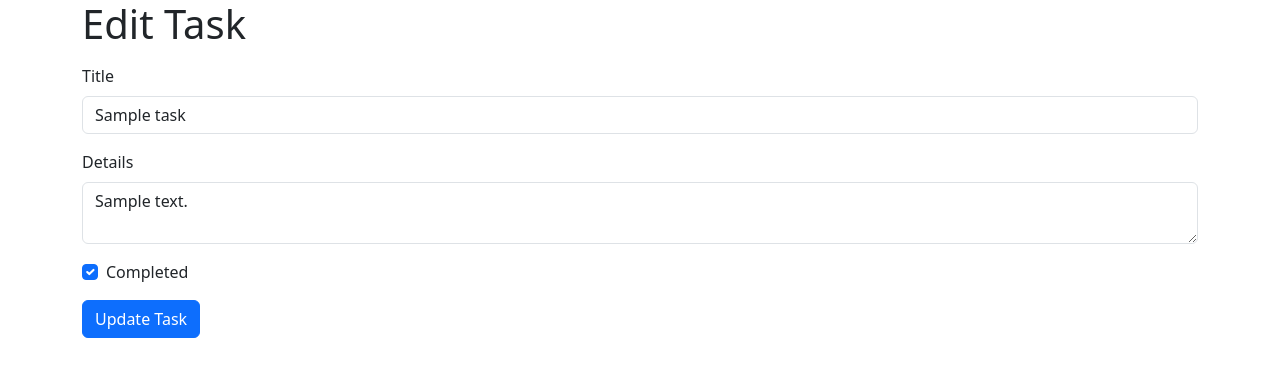
After one commit to Luan-prog-alt/rails-task-manager, a Rails app: page /tasks/1/edit in a window 1280 px wide. The commit adds this page. Shown: the top 377 px of the page. Run offline with Rails 7, Linux system fonts and the light colour scheme; tables that the repository leaves empty hold one stand-in row (values such as "Sample post"); some libraries are stand-ins or nearby versions.

Commit message:
Rails creating a task manager

```diff
--- /dev/null
+++ b/app/controllers/tasks_controller.rb
@@ -0,0 +1,43 @@
+class TasksController < ApplicationController
+  before_action :set_task, only: [:show, :edit, :update, :destroy]
+
+  def index
+    @tasks = Task.all
+  end
+
+  def show
+  end
+
+  def new
+    @task = Task.new
+  end
+
+  def create
+    @task = Task.new(task_params)
+    @task.save
+    redirect_to task_path(@task)
+  end
+
+  def update
+    @task.update(task_params)
+    redirect_to task_path(@task)
+  end
+
+  def edit
+  end
+
+  def destroy
+    @task.destroy
+    redirect_to tasks_path
+  end
+
+  private
+
+  def set_task
+    @task = Task.find(params[:id])
+  end
+
+  def task_params
+    params.require(:task).permit(:title, :details, :completed)
+  end
+end
--- /dev/null
+++ b/app/helpers/tasks_helper.rb
@@ -0,0 +1,2 @@
+module TasksHelper
+end
--- /dev/null
+++ b/app/models/task.rb
@@ -0,0 +1,2 @@
+class Task < ApplicationRecord
+end
--- a/app/views/layouts/application.html.erb
+++ b/app/views/layouts/application.html.erb
@@ -13,7 +13,8 @@
 
     <%# Enable PWA manifest for installable apps (make sure to enable in config/routes.rb too!) %>
     <%#= tag.link rel: "manifest", href: pwa_manifest_path(format: :json) %>
-
+    <link href="https://cdn.jsdelivr.net/npm/bootstrap@5.3.6/dist/css/bootstrap.min.css" rel="stylesheet">
+    <link rel="stylesheet" href="https://use.fontawesome.com/releases/v6.1.2/css/all.css">
     <link rel="icon" href="/icon.png" type="image/png">
     <link rel="icon" href="/icon.svg" type="image/svg+xml">
     <link rel="apple-touch-icon" href="/icon.png">
--- /dev/null
+++ b/app/views/tasks/_form.html.erb
@@ -0,0 +1,21 @@
+
+<%= form_with model: @task do |form| %>
+  <div class="mb-3">
+    <%= form.label :title, class: "form-label" %>
+    <%= form.text_field :title, class: "form-control" %>
+  </div>
+
+  <div class="mb-3">
+    <%= form.label :details, class: "form-label" %>
+    <%= form.text_area :details, class: "form-control" %>
+  </div>
+
+  <% unless @task.new_record? %>
+    <div class="form-check mb-3">
+      <%= form.check_box :completed, class: "form-check-input" %>
+      <%= form.label :completed, class: "form-check-label" %>
+    </div>
+  <% end %>
+
+  <%= form.submit class: "btn btn-primary" %>
+<% end %>
--- /dev/null
+++ b/app/views/tasks/edit.html.erb
@@ -0,0 +1,6 @@
+
+<div class="container">
+  <h1 class="mb-3">Edit Task</h1>
+
+  <%= render "form" %>
+</div>
--- /dev/null
+++ b/app/views/tasks/new.html.erb
@@ -0,0 +1,6 @@
+
+<div class="container">
+  <h1 class="mb-3">New Task</h1>
+
+  <%= render "form" %>
+</div>
--- a/config/routes.rb
+++ b/config/routes.rb
@@ -1,9 +1,9 @@
-Rails.application.routes.draw do
+
   # Define your application routes per the DSL in https://guides.rubyonrails.org/routing.html
 
   # Reveal health status on /up that returns 200 if the app boots with no exceptions, otherwise 500.
   # Can be used by load balancers and uptime monitors to verify that the app is live.
-  get "up" => "rails/health#show", as: :rails_health_check
+
 
   # Render dynamic PWA files from app/views/pwa/* (remember to link manifest in application.html.erb)
   # get "manifest" => "rails/pwa#manifest", as: :pwa_manifest
@@ -11,4 +11,6 @@ Rails.application.routes.draw do
 
   # Defines the root path route ("/")
   # root "posts#index"
-end
+  Rails.application.routes.draw do
+    resources :tasks
+  end
```
Also changed, not shown: app/views/tasks/index.html.erb (added, +15 -0 lines), app/views/tasks/show.html.erb (added, +23 -0 lines), db/migrate/20261124143559_create_tasks.rb (added, +11 -0 lines), test/controllers/tasks_controller_test.rb (added, +7 -0 lines), test/fixtures/tasks.yml (added, +11 -0 lines), test/models/task_test.rb (added, +7 -0 lines), db/schema.rb (added).
